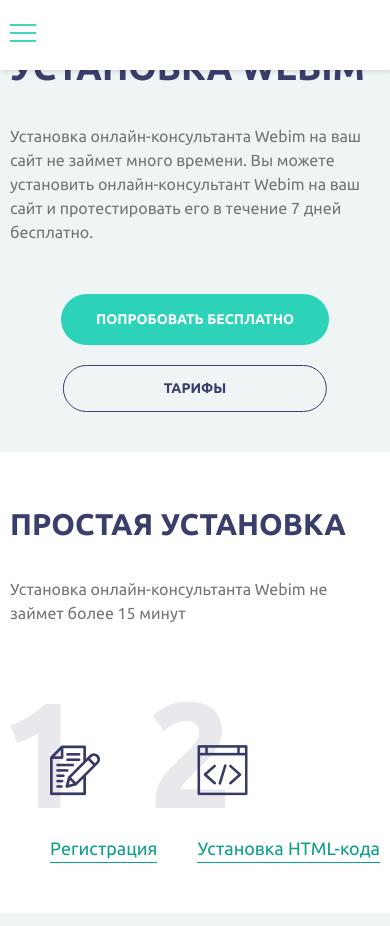
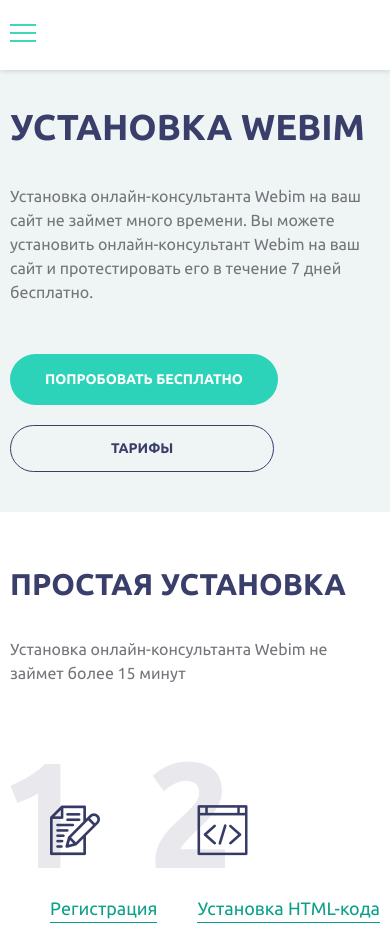
Before and after one commit to YakovenkoND/webim, a plain HTML site: page index.html in a window 390 px wide. Shown: the top 926 px of the page. Drawn offline with Linux system fonts and the light colour scheme; files whose address does not match are found by name.

Commit message:
Update media.css

```diff
--- a/css/media.css
+++ b/css/media.css
@@ -19,9 +19,9 @@
     margin-left: 10px;
     margin-bottom: 5px;
   }
-}
-@media (max-width:768px){
-
+  .main-title{
+    margin-top: 60px;
+  }
 }
 @media (max-width:600px){
   .social{
@@ -42,6 +42,7 @@
   .btn-1{
     margin-bottom: 20px;
     padding: 15px 35px;
+    margin-right: 0;
   }
   .btn-2{
     padding: 12px 100px;
@@ -49,11 +50,17 @@
   .btn-3{
     padding: 15px 25px;
   }
-
+  .container{
+    flex-direction: column;
+    justify-self: center;
+  }
 }
 @media (max-width:425px){
   .footer-col__2,.footer-col__3{
     display: none;
+  }
+  .main-title{
+    margin-top: 60px;
   }
   .list-html__item {
     margin-bottom: 25px;
@@ -90,9 +97,5 @@
   .subtitle{
     margin-bottom: 50px;
   }
-  .btn-1,.btn-2,.btn-3{
-    position: relative;
-    left: 50%;
-    transform: translate(-50%, 0);
-  }
+
 }
```
